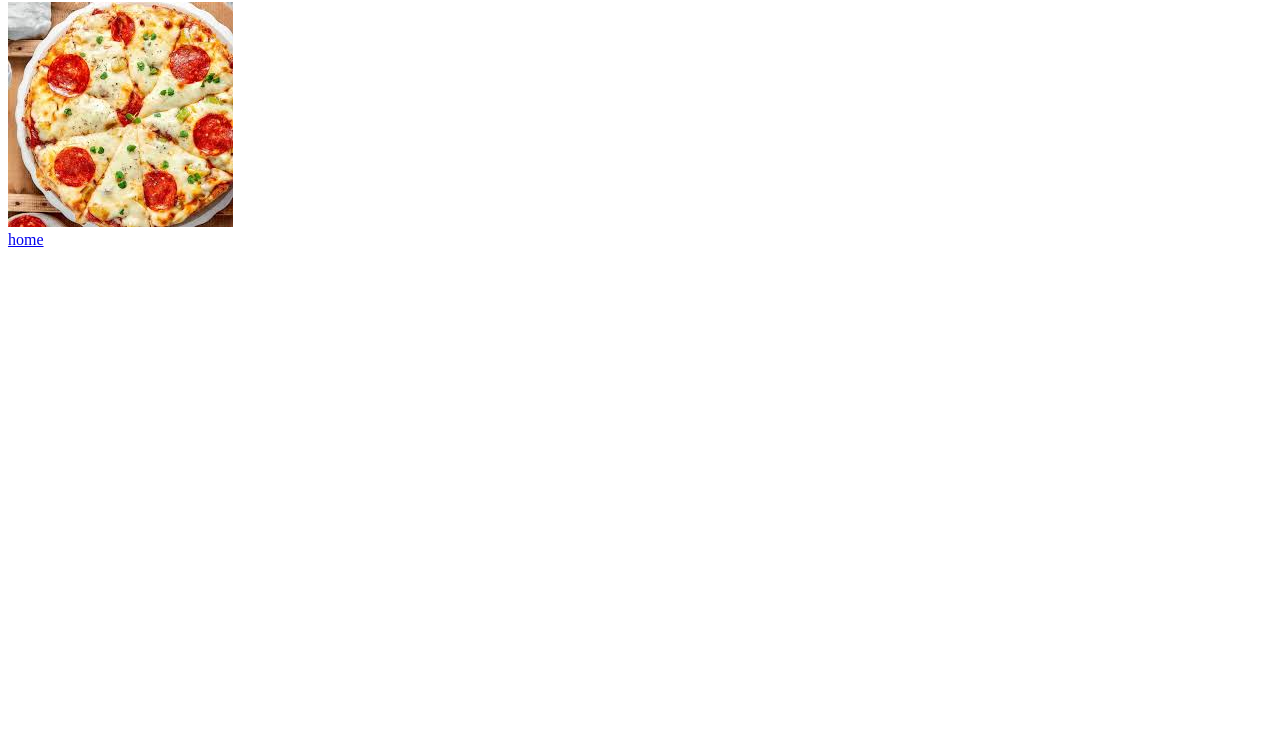
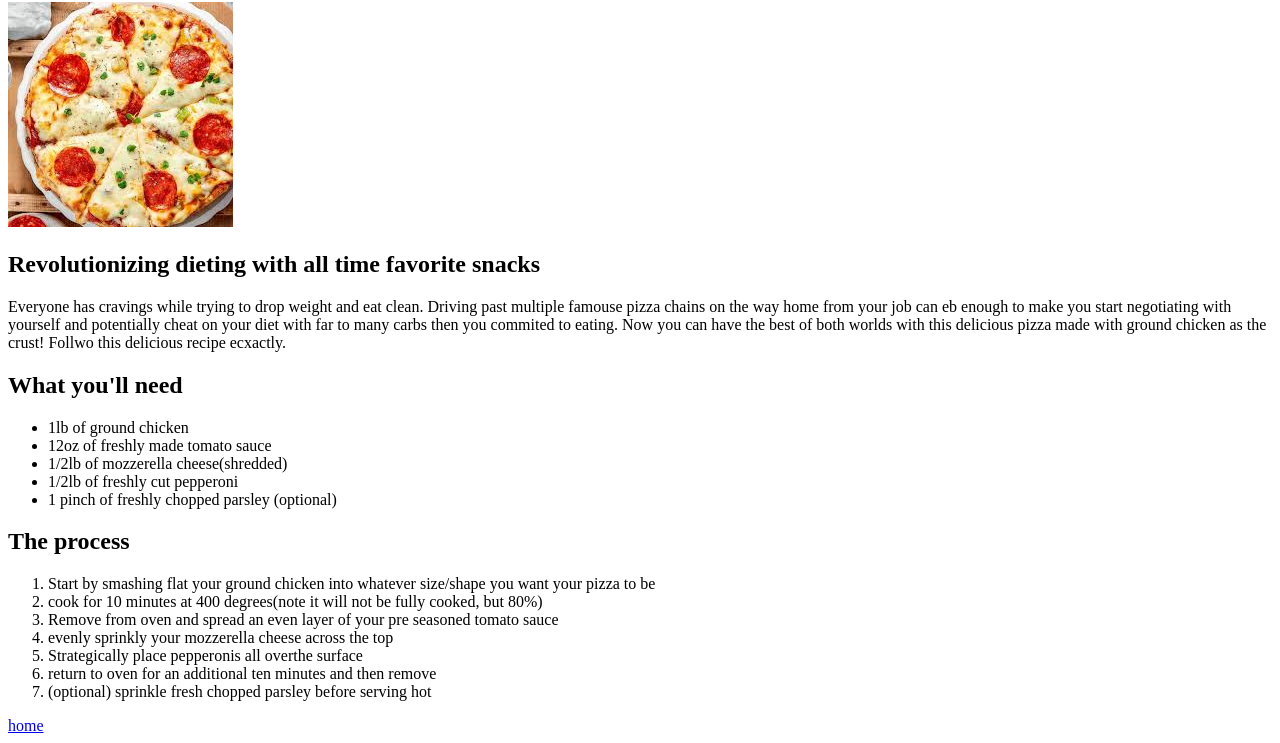
Before and after one commit to ThaRilester/odin-recipes, a plain HTML site: page recipes/chickencrustpizza.html in a window 1280 px wide. Shown: the part 78-821 px from the top of the page. Before the commit the page ends 800 px from the top, so only its background shows below. Drawn offline with Linux system fonts and the light colour scheme.

Commit message:
finished chicken crust pizza recipe page

```diff
--- a/recipes/chickencrustpizza.html
+++ b/recipes/chickencrustpizza.html
@@ -9,6 +9,30 @@
 <h1>Protein-Filled Chicken Crust Pizza</h1>
 <img src="chickencrustpizza.jpg" alt="a pizza made with flattened ground chicken crust">
   <br>
+  <h2>Revolutionizing dieting with all time favorite snacks</h2>
+  <p>Everyone has cravings while trying to drop weight and eat clean. Driving past multiple famouse pizza chains on the
+     way home from your job can eb enough to make you start negotiating with yourself and potentially cheat on your diet with
+    far to many carbs then you commited to eating. Now you can have the best of both worlds with this delicious pizza made with
+  ground chicken as the crust! Follwo this delicious recipe ecxactly.</p>
+  <h2>What you'll need</h2>
+  <ul>
+    <li>1lb of ground chicken</li>
+    <li>12oz of freshly made tomato sauce</li>
+    <li>1/2lb of mozzerella cheese(shredded)</li>
+    <li>1/2lb of freshly cut pepperoni</li>
+    <li>1 pinch of freshly chopped parsley (optional)</li>
+  </ul>
+
+  <h2>The process</h2>
+  <ol>
+    <li>Start by smashing flat your ground chicken into whatever size/shape you want your pizza to be</li>
+    <li>cook for 10 minutes at 400 degrees(note it will not be fully cooked, but 80%)</li>
+    <li>Remove from oven and spread an even layer of your pre seasoned tomato sauce</li>
+    <li>evenly sprinkly your mozzerella cheese across the top</li>
+    <li>Strategically place pepperonis all overthe surface</li>
+    <li>return to oven for an additional ten minutes and then remove</li>
+    <li>(optional) sprinkle fresh chopped parsley before serving hot</li>
+  </ol>
 <a href="../index.html">home</a>
 </body>
 </html>
```
